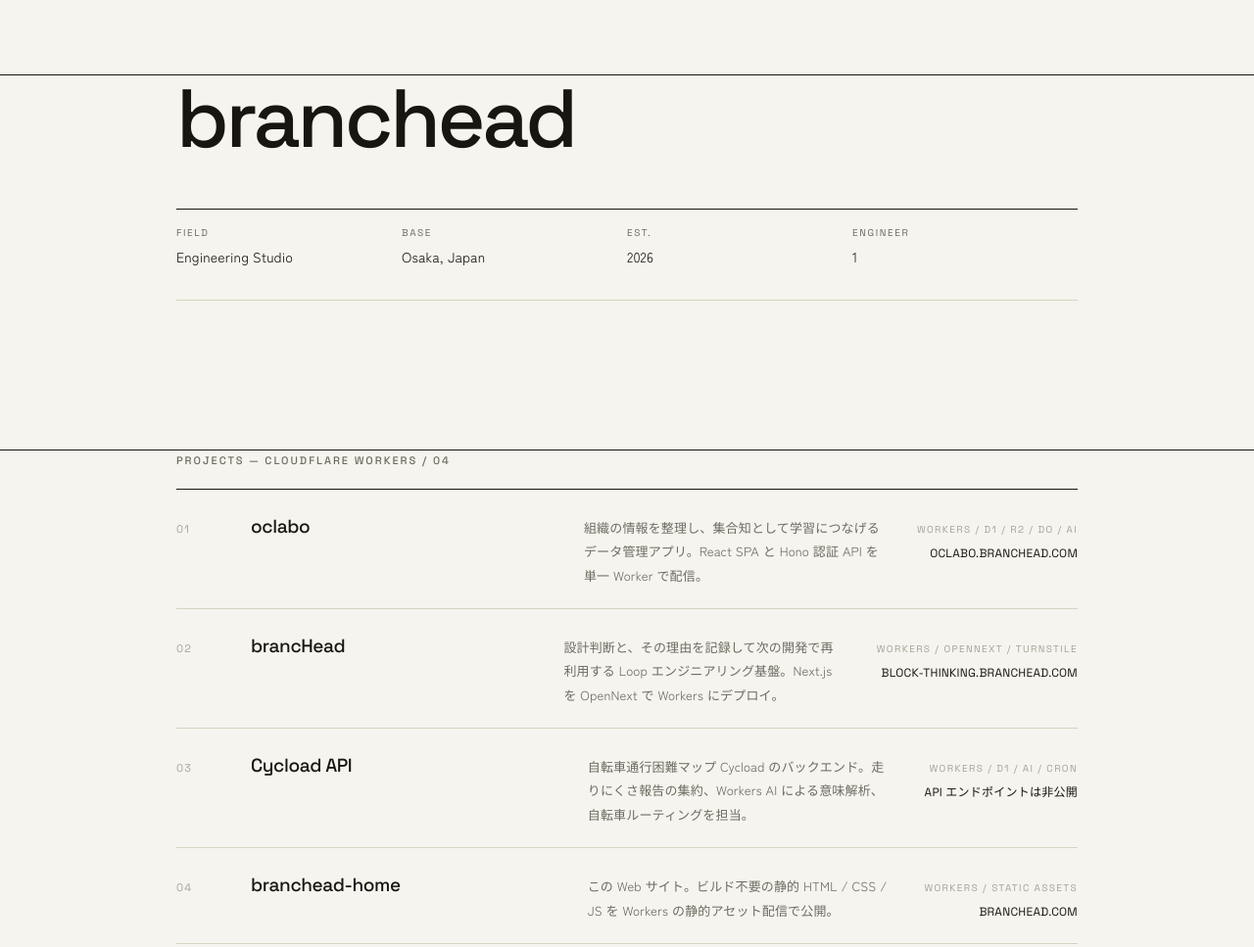
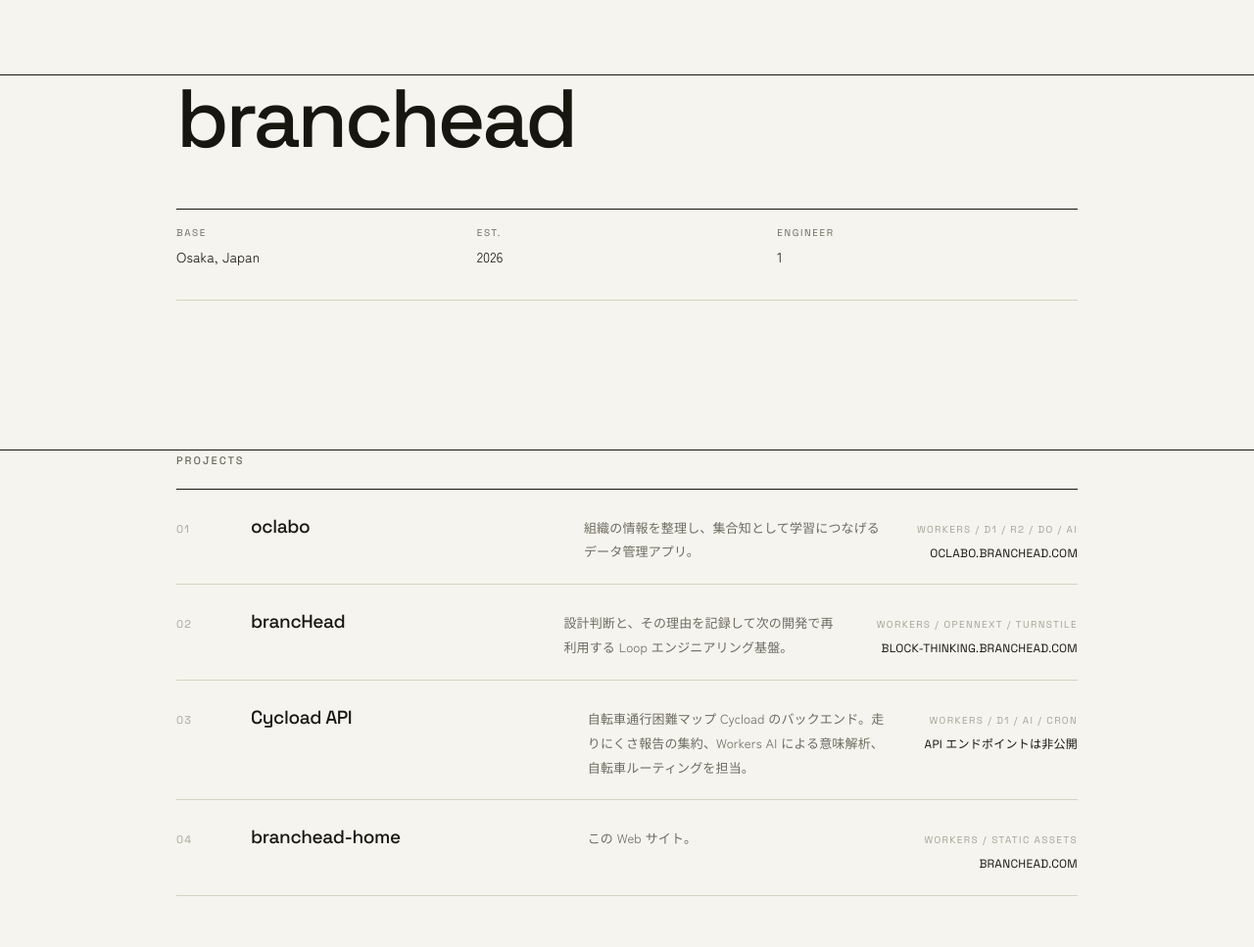
Before and after one commit to yf-1229/branchead, a plain HTML site: page index.html in a window 1280 px wide. Shown: the top 967 px of the page at 98% size. Drawn offline with Linux system fonts and the light colour scheme.

Commit message:
edit index.html

```diff
--- a/index.html
+++ b/index.html
@@ -4,13 +4,13 @@
   <meta charset="utf-8">
   <meta name="viewport" content="width=device-width, initial-scale=1">
   <title>branchead — Engineering Studio / Osaka</title>
-  <meta name="description" content="branchead は大阪のひとり会社のエンジニアリングスタジオ。Cloudflare Workers 上で稼働中のプロジェクト4件と、連絡先（X アカウント）を記載した1ページ。">
+  <meta name="description" content="稼働中のプロジェクト4件と、連絡先（X アカウント）を記載した1ページ。">
   <link rel="canonical" href="https://branchead.com/">
   <meta name="theme-color" content="#f5f4ee">
   <meta property="og:type" content="website">
   <meta property="og:site_name" content="branchead">
   <meta property="og:title" content="branchead — Engineering Studio / Osaka">
-  <meta property="og:description" content="大阪のひとり会社。Cloudflare Workers 上で稼働中のプロジェクト一覧と連絡先（X）。">
+  <meta property="og:description" content="稼働中のプロジェクト一覧と連絡先（X）。">
   <meta property="og:url" content="https://branchead.com/">
   <meta property="og:image" content="https://branchead.com/assets/img/og.png">
   <meta property="og:locale" content="ja_JP">
@@ -40,7 +40,6 @@
       <div class="page">
         <h1 class="mast__name">branchead</h1>
         <dl class="mast__facts">
-          <div><dt>Field</dt><dd>Engineering Studio</dd></div>
           <div><dt>Base</dt><dd>Osaka, Japan</dd></div>
           <div><dt>Est.</dt><dd>2026</dd></div>
           <div><dt>Engineer</dt><dd>1</dd></div>
@@ -50,18 +49,18 @@
 
     <section class="s" aria-labelledby="projects-label">
       <div class="page">
-        <p class="label" id="projects-label">Projects — Cloudflare Workers / 04</p>
+        <p class="label" id="projects-label">Projects</p>
         <ol class="rows">
           <li>
             <span class="row__num">01</span>
             <span class="row__name">oclabo</span>
-            <span class="row__desc">組織の情報を整理し、集合知として学習につなげるデータ管理アプリ。React SPA と Hono 認証 API を単一 Worker で配信。</span>
+            <span class="row__desc">組織の情報を整理し、集合知として学習につなげるデータ管理アプリ。</span>
             <span class="row__meta">Workers / D1 / R2 / DO / AI<a class="row__url" href="https://oclabo.branchead.com">oclabo.branchead.com</a></span>
           </li>
           <li>
             <span class="row__num">02</span>
             <span class="row__name">brancHead</span>
-            <span class="row__desc">設計判断と、その理由を記録して次の開発で再利用する Loop エンジニアリング基盤。Next.js を OpenNext で Workers にデプロイ。</span>
+            <span class="row__desc">設計判断と、その理由を記録して次の開発で再利用する Loop エンジニアリング基盤。</span>
             <span class="row__meta">Workers / OpenNext / Turnstile<a class="row__url" href="https://block-thinking.branchead.com">block-thinking.branchead.com</a></span>
           </li>
           <li class="row--static">
@@ -73,7 +72,7 @@
           <li>
             <span class="row__num">04</span>
             <span class="row__name">branchead-home</span>
-            <span class="row__desc">この Web サイト。ビルド不要の静的 HTML / CSS / JS を Workers の静的アセット配信で公開。</span>
+            <span class="row__desc">この Web サイト。</span>
             <span class="row__meta">Workers / Static assets<a class="row__url" href="https://branchead.com">branchead.com</a></span>
           </li>
         </ol>
```
